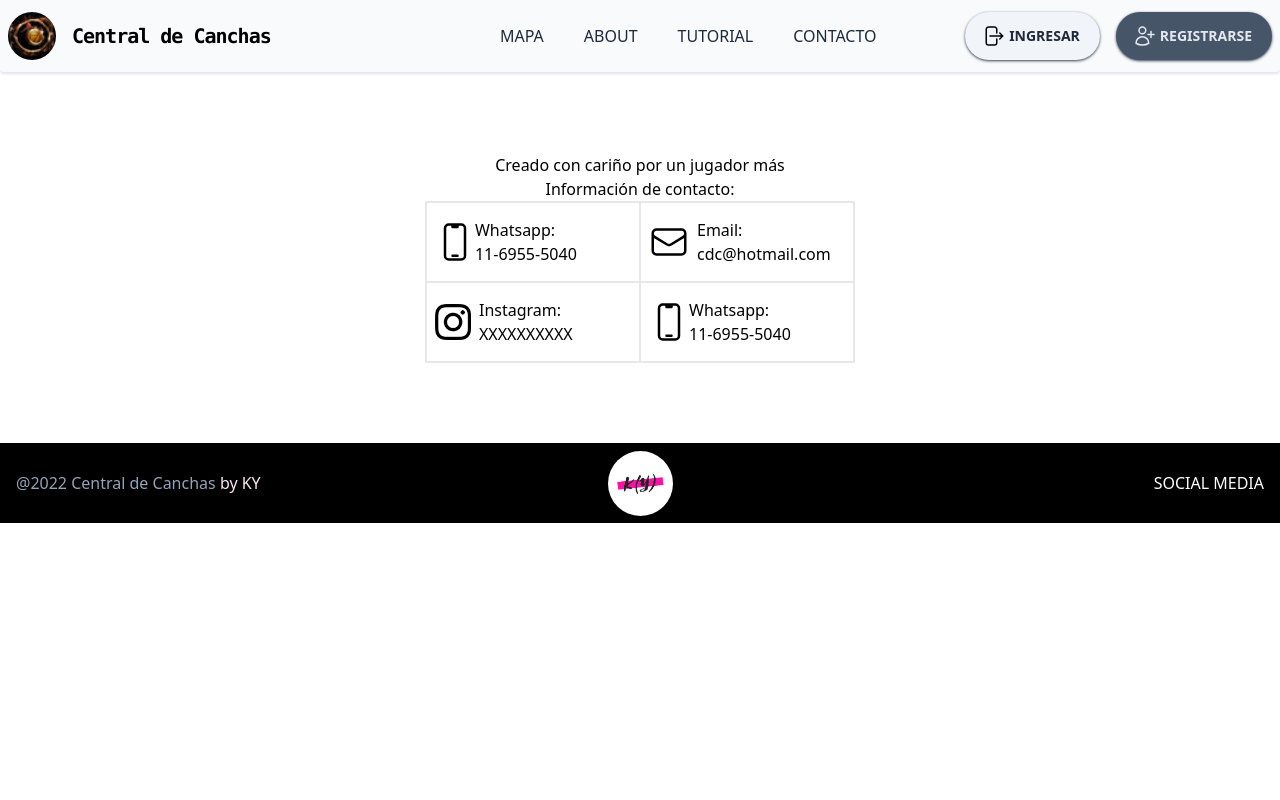
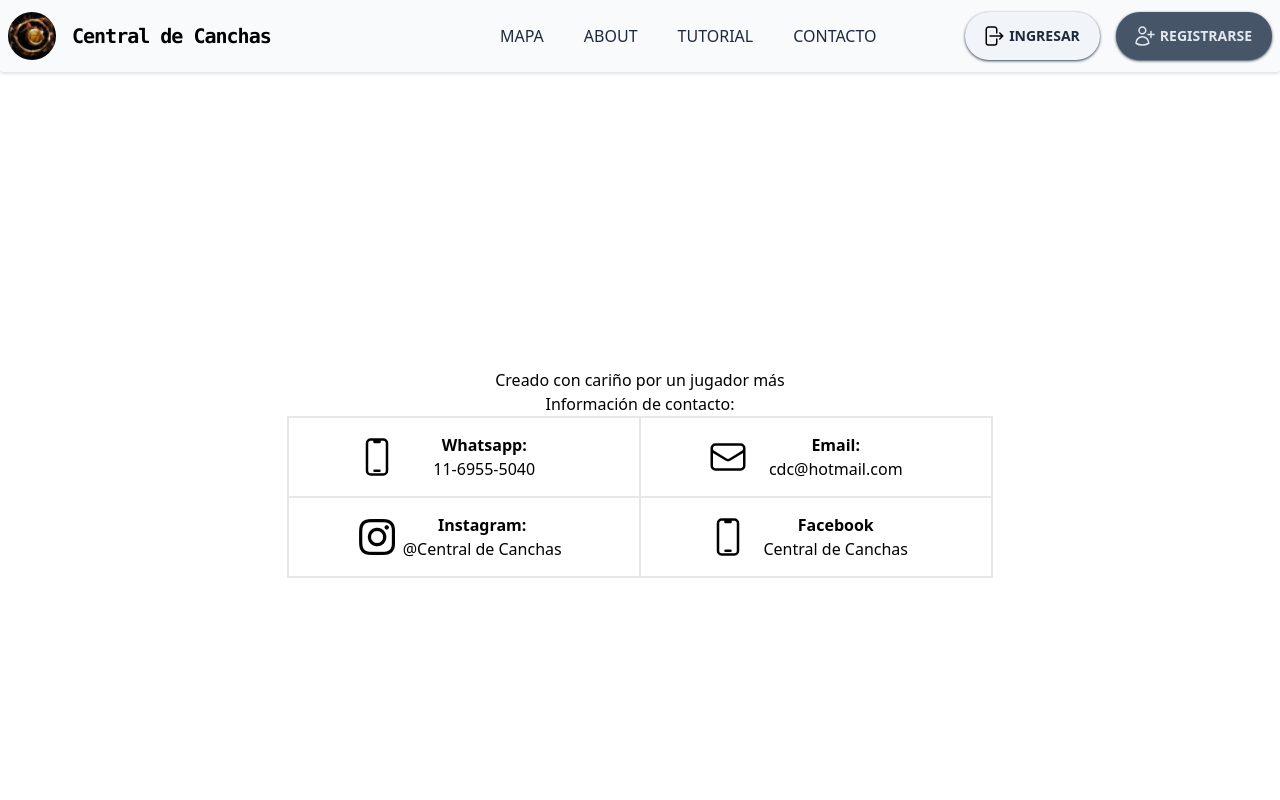
Before and after one commit to kevinlink123/central-de-canchas, a Next.js app: page /contacto in a window 1280 px wide. Shown: the top 800 px of the page. Built offline with nearby package versions, Linux system fonts and the light colour scheme; no server answers.

Commit message:
fix(contactPage): Added contact info to contact page

```diff
--- a/pages/contacto.tsx
+++ b/pages/contacto.tsx
@@ -16,44 +16,44 @@ const instagramIcon = (
     <img
         src="/instagram.png"
         alt="instagram icon"
-        className='h-9 w-9 mr-2'
+        className='h-9 w-9'
     />
 )
 
 export default function contacto() {
     return (
-        <div className='mx-1 flex flex-col justify-center items-center'>
+        <div className='mx-1 h-screen flex flex-col justify-center items-center'>
 
             <div className='contact-info-container my-20'>
                 <div className='text-center'>Creado con cariño por un jugador más</div>
                 <div className='text-center'>Información de contacto:</div>
-                <div className='contacts-container border m-auto flex justify-center items-center w-2/3 flex-wrap'>
-                    <div className='w-1/2 h-20 border flex items-center'>
-                        <div className='ml-2'>{phoneIcon}</div>
-                        <div className='flex flex-col'>
-                            <div className=''>Whatsapp:</div>
+                <div className='contacts-container border m-auto flex justify-center items-center text-center mx-2 lg:mx-0 flex-wrap'>
+                    <div className='w-1/2 h-20 border flex items-center justify-center'>
+                        <div className='flex items-center justify-center'>{phoneIcon}</div>
+                        <div className='w-1/2'>
+                            <div className='font-semibold'>Whatsapp:</div>
                             <div>11-6955-5040</div>
                         </div>
                     </div>
-                    <div className='w-1/2 h-20 border flex items-center'>
-                        <div className='mx-2'>{emailIcon}</div>
-                        <div className='flex flex-col'>
-                            <div className=''>Email:</div>
+                    <div className='w-1/2 h-20 border flex items-center justify-center'>
+                        <div className='flex items-center justify-center'>{emailIcon}</div>
+                        <div className='w-1/2'>
+                            <div className='font-semibold'>Email:</div>
                             <div>cdc@hotmail.com</div>
                         </div>
                     </div>
-                    <div className='w-1/2 h-20 border flex items-center'>
-                        <div className='ml-2'>{instagramIcon}</div>
-                        <div className='flex flex-col'>
-                            <div className=''>Instagram:</div>
-                            <div>XXXXXXXXXX</div>
+                    <div className='w-1/2 h-20 border flex items-center justify-center'>
+                        <div className='flex items-center justify-center'>{instagramIcon}</div>
+                        <div className='w-1/2'>
+                            <div className='font-semibold'>Instagram:</div>
+                            <div>@Central de Canchas</div>
                         </div>
                     </div>
-                    <div className='w-1/2 h-20 border flex items-center'>
-                        <div className='ml-2'>{phoneIcon}</div>
-                        <div className='flex flex-col'>
-                            <div className=''>Whatsapp:</div>
-                            <div>11-6955-5040</div>
+                    <div className='w-1/2 h-20 border flex items-center justify-center'>
+                        <div className='flex items-center justify-center'>{phoneIcon}</div>
+                        <div className='w-1/2'>
+                            <div className='m-auto font-semibold'>Facebook</div>
+                            <div>Central de Canchas</div>
                         </div>
                     </div>
                 </div>
```
